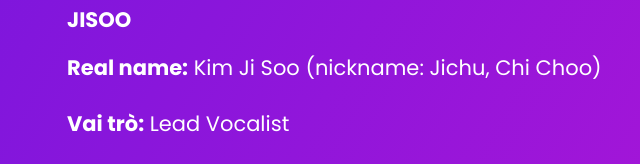
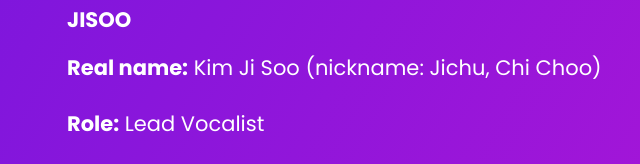
Before and after one commit to myvu29/BTLWeb-Nhom6-The-Band, a plain HTML site: page about.html in a window 1280 px wide. Shown: the part 3460-3624 px from the top of the page, 0-640 px from the left. Drawn offline with nearby package versions, Linux system fonts and the light colour scheme.

Commit message:
chinh about.html

```diff
--- a/about.html
+++ b/about.html
@@ -259,7 +259,7 @@
                 <strong>Real name:</strong>  Kim Ji Soo (nickname: Jichu, Chi Choo)
               </p>
               <p>
-                 <strong>Vai trò:</strong> Lead Vocalist
+                 <strong>Role:</strong> Lead Vocalist
 
 
               <p>
```
